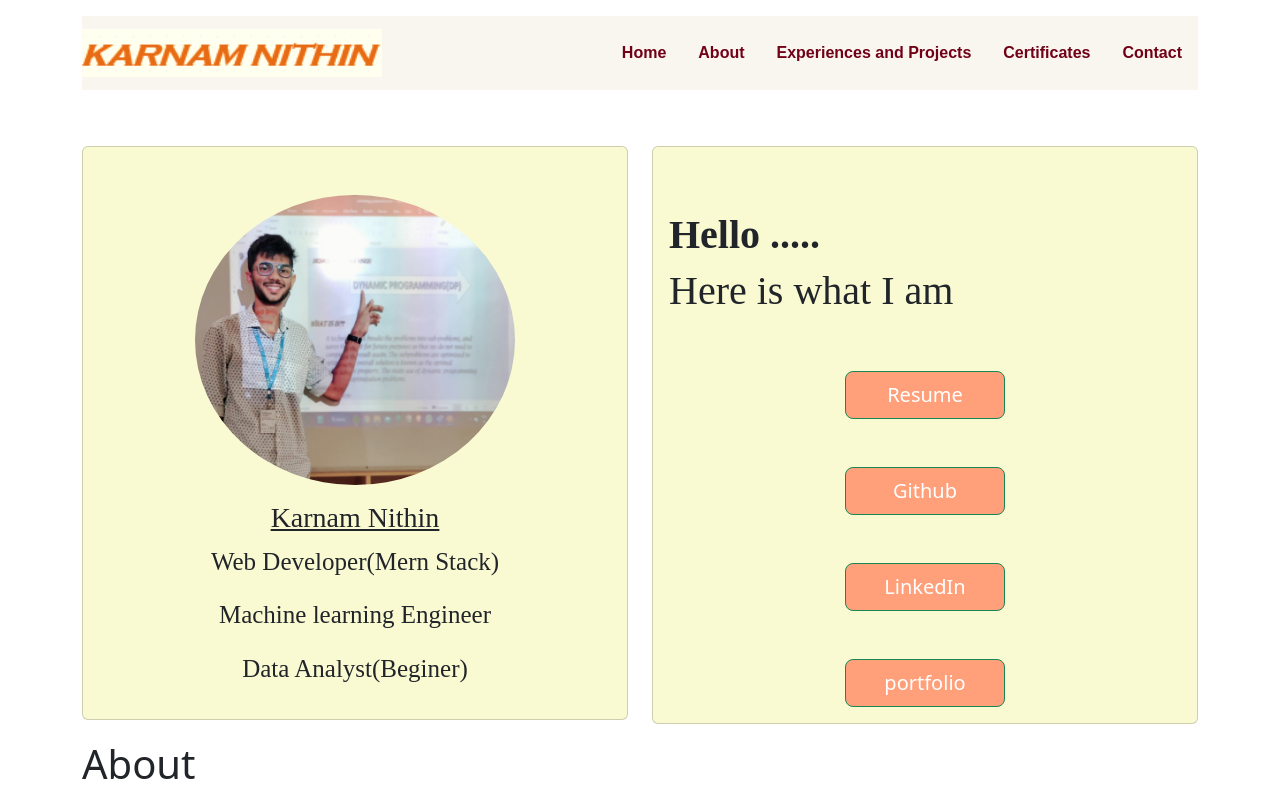
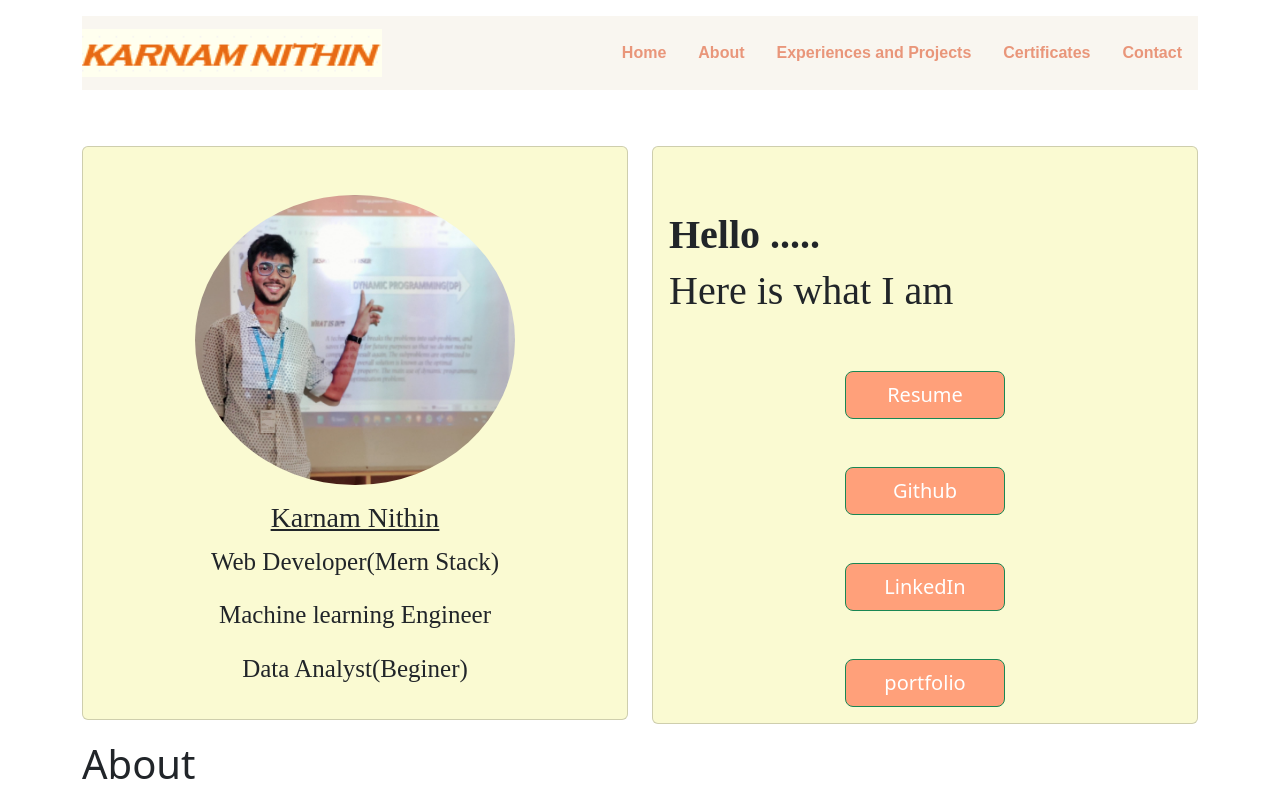
Before and after one commit to nithinkarnam/portfolio_nithinkarnam, a React (Create React App) app: page / in a window 1280 px wide. Shown: the top 794 px of the page. Built offline with nearby package versions, Linux system fonts and the light colour scheme.

Commit message:
Update C1.js

```diff
--- a/src/components/C1.js
+++ b/src/components/C1.js
@@ -8,11 +8,11 @@ class C1 extends Component{
                 <nav class="navbar bg-gradient-light mt-3" style={{backgroundColor:"#F9F6F0"}}>
                     <Link to="/" class="navbar-brand"><img src={logo_png} alt='pic' style={{width:"300px"}}></img></Link>
                     <div class="nav" >
-                        <Link to="/" class="nav-link" style={{color:"#710117",fontWeight:"bolder",fontFamily:'sans-serif'}}>Home</Link>
-                        <Link to="/about" class="nav-link" style={{color:"#710117",fontWeight:"bolder",fontFamily:'sans-serif'}}>About</Link>
-                        <Link to="/projects" class="nav-link" style={{color:"#710117",fontWeight:"bolder",fontFamily:'sans-serif'}}>Experiences and Projects</Link>
-                        <Link to="/certificates" class="nav-link" style={{color:"#710117",fontWeight:"bolder",fontFamily:'sans-serif'}}>Certificates</Link>
-                        <Link to="/contact" class="nav-link"  style={{color:"#710117",fontWeight:"bolder",fontFamily:'sans-serif'}}>Contact</Link>
+                        <Link to="/" class="nav-link" style={{color:'darksalmon',fontWeight:"bolder",fontFamily:'sans-serif'}}>Home</Link>
+                        <Link to="/about" class="nav-link" style={{color:'darksalmon',fontWeight:"bolder",fontFamily:'sans-serif'}}>About</Link>
+                        <Link to="/projects" class="nav-link" style={{color:'darksalmon',fontWeight:"bolder",fontFamily:'sans-serif'}}>Experiences and Projects</Link>
+                        <Link to="/certificates" class="nav-link" style={{color:'darksalmon',fontWeight:"bolder",fontFamily:'sans-serif'}}>Certificates</Link>
+                        <Link to="/contact" class="nav-link"  style={{color:'darksalmon',fontWeight:"bolder",fontFamily:'sans-serif'}}>Contact</Link>
                     </div>
                 </nav>
             </div>
```
